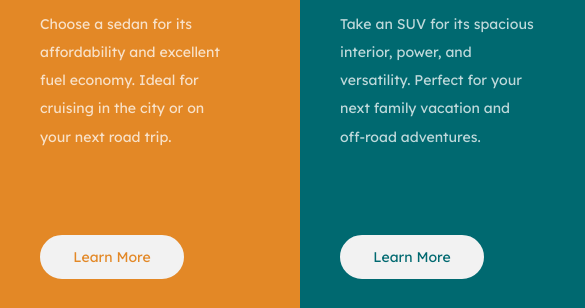
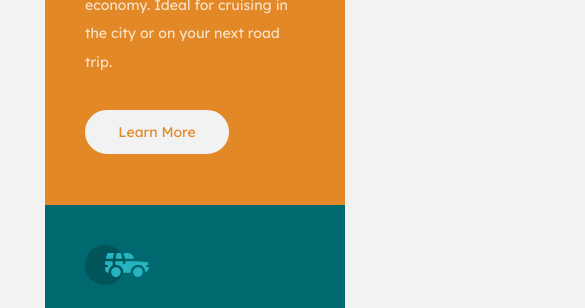
Before and after one commit to Shannerella/3columncard, a plain HTML site: page index.html in a window 390 px wide. Shown: the part 320-628 px from the top of the page, 585 px wide, since content can reach past the window. Drawn offline with Linux system fonts and the light colour scheme.

Commit message:
mobile done

```diff
--- a/styles.css
+++ b/styles.css
@@ -154,3 +154,47 @@ h1 {
 .content {
     margin: 40px;
 }
+
+@media (max-width: 500px) {
+    body {
+        height:min-content;
+    }
+
+    p {
+        width: 100%;
+    }
+    .card-full {
+    display: flex;
+    flex-direction: column;
+    align-content:center;
+    margin: auto;
+    margin-top: 500px
+    }
+
+    .card-sedan {
+        border-radius: 10px 10px 0 0;
+        height: 450px;
+    }
+
+    .card-suv {
+        height: 450px;
+    }
+
+    .card-luxury {
+        border-radius: 0 0 10px 10px;
+        height: 450px;
+    }
+
+    .button-sedan {
+        margin-top: 20px;
+        margin-bottom: 30px;
+    }
+
+    .button-suv {
+        margin-top: 20px;
+    }
+
+    .button-luxury {
+        margin-top: 20px;
+    }
+}
```
